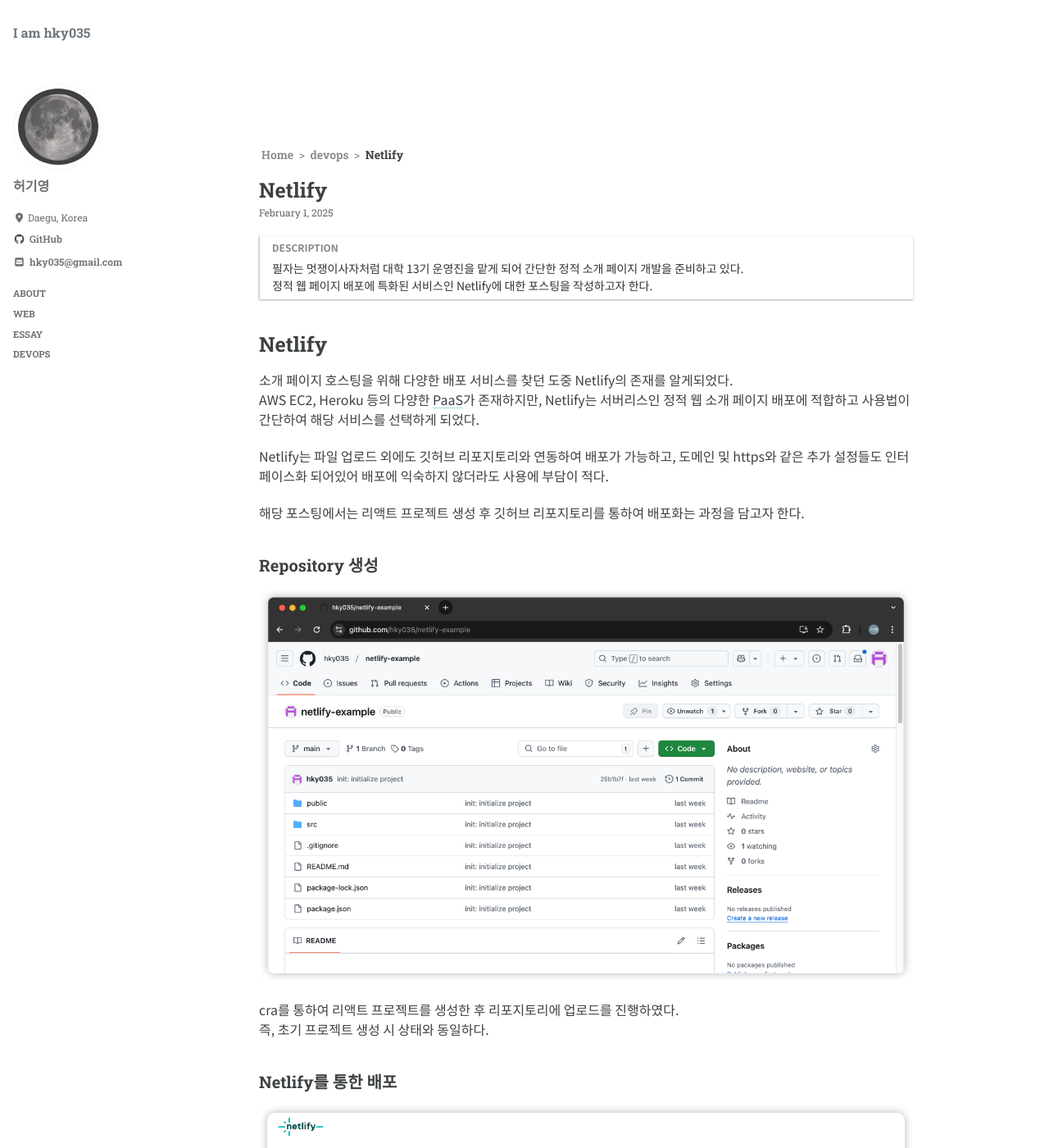
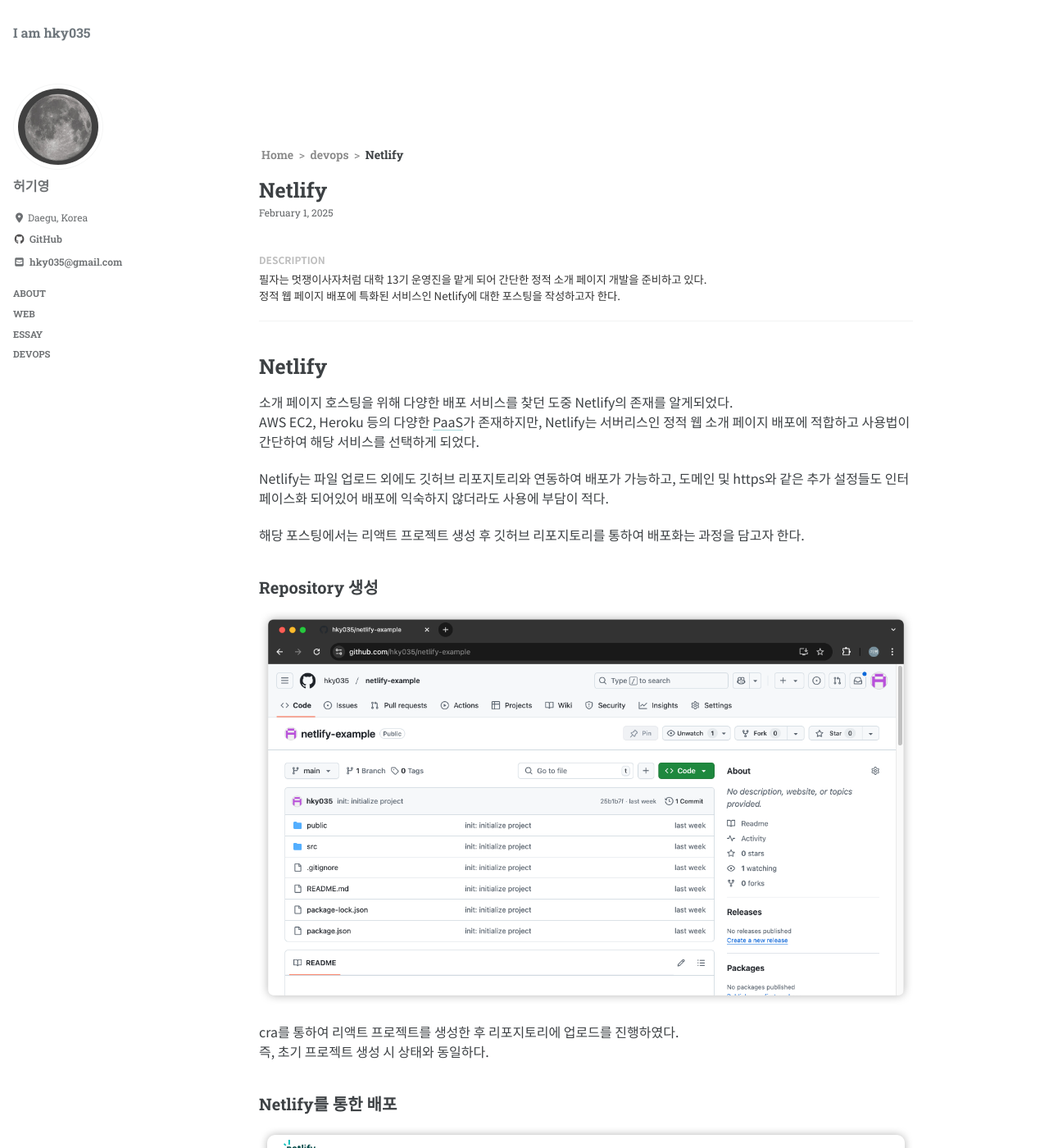
Before and after one commit to hky035/hky035.github.io, a Jekyll site: the page built from _posts/devops/2025-02-01-netlify.md, in a window 1280 px wide and 1400 px high. Shown: the whole window at 82% size. Built offline with Jekyll 4.4.1, drawn with Linux system fonts in a browser that asks for light colours; cached includes are drawn as plain includes; comment, search, counter and statistics services are not loaded.

Commit message:
feat: post description 분리

```diff
--- /dev/null
+++ b/_includes/custom-description.html
@@ -0,0 +1,6 @@
+<div class="desc-wrapper">
+    <div class="desc-title">DESCRIPTION</div>
+    <div class="desc-content">
+      {{page.description}}
+    </div>
+</div>
--- a/_layouts/archive.html
+++ b/_layouts/archive.html
@@ -37,12 +37,7 @@ layout: default
 
     <!-- Page Description 추가-->
     {% if page.description -%}
-        <div style="margin: 20px 0 40px 0; border-left: 1px solid #ccc; padding: 0 15px; display: flex; flex-direction: column; width: 100%; box-shadow: rgba(0, 0, 0, 0.12) 0px 1px 3px, rgba(0, 0, 0, 0.24) 0px 1px 2px;">
-          <p style="font-weight: bold; font-size: 12px; color: #888; font-family: 'Noto Sans KR'; margin: 0; margin-left: 0; padding-top: 5px;">DESCRIPTION</p>
-          <p style="background: transparent; color: #333; font-size: 14px;font-family: 'Noto Sans KR'; margin: 3px 0; padding: 3px 0;">
-            {{page.description}}
-          </p>
-        </div>
+        {% include custom-description.html %}
       {%- endif %}
 
       <section class="page__content_for_permalink"> <!-- h 태그 permalink 적용을 위한 클래스 -->
--- a/_sass/minimal-mistakes/skins/_default.scss
+++ b/_sass/minimal-mistakes/skins/_default.scss
@@ -5,6 +5,7 @@
 // Intentionally left blank
 
 // posts.html -> arhive.html 내 h 태그 permalink 적용을 위한 css 도입
+
 h1, h2, h3, h4, h5, h6 {
    .header-link {
       color: #3D4144 !important;
@@ -22,3 +23,27 @@ h1, h2, h3, h4, h5, h6 {
       opacity: 1;
    }
 }
+
+// post description
+
+.desc-wrapper {
+   margin: 40px 0 40px;
+   padding-bottom: 20px;
+   border-bottom: 0.5px solid rgb(242, 243, 243);
+   width: 100%;
+}
+
+.desc-title {
+   font-weight: bold;
+   font-size: 12px;
+   color: rgb(190, 190, 190);
+   font-family: 'Noto Sans KR';
+   margin-bottom: 5px;
+
+}
+
+.desc-content {
+   color: #333;
+   font-size: 13.3px;
+   font-family: 'Noto Sans KR';
+}
```
Also changed, not shown: _layouts/single.html (+0 -9 lines).
